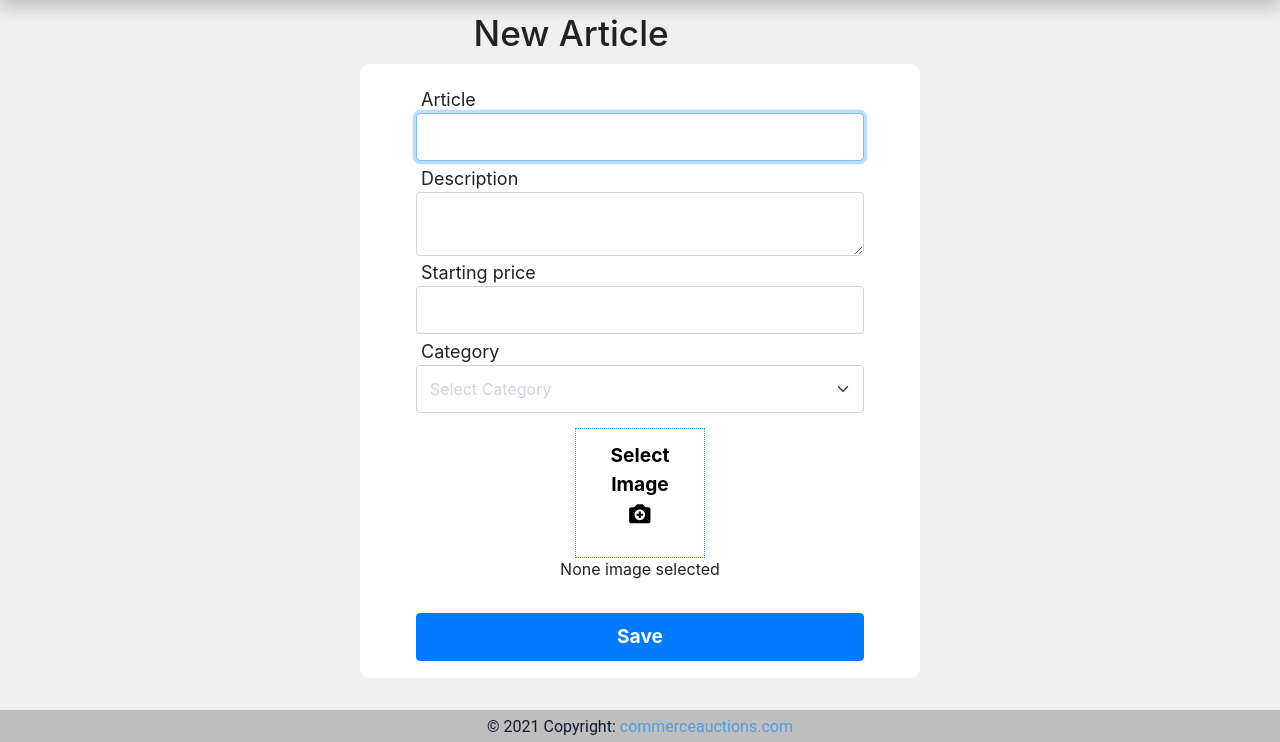
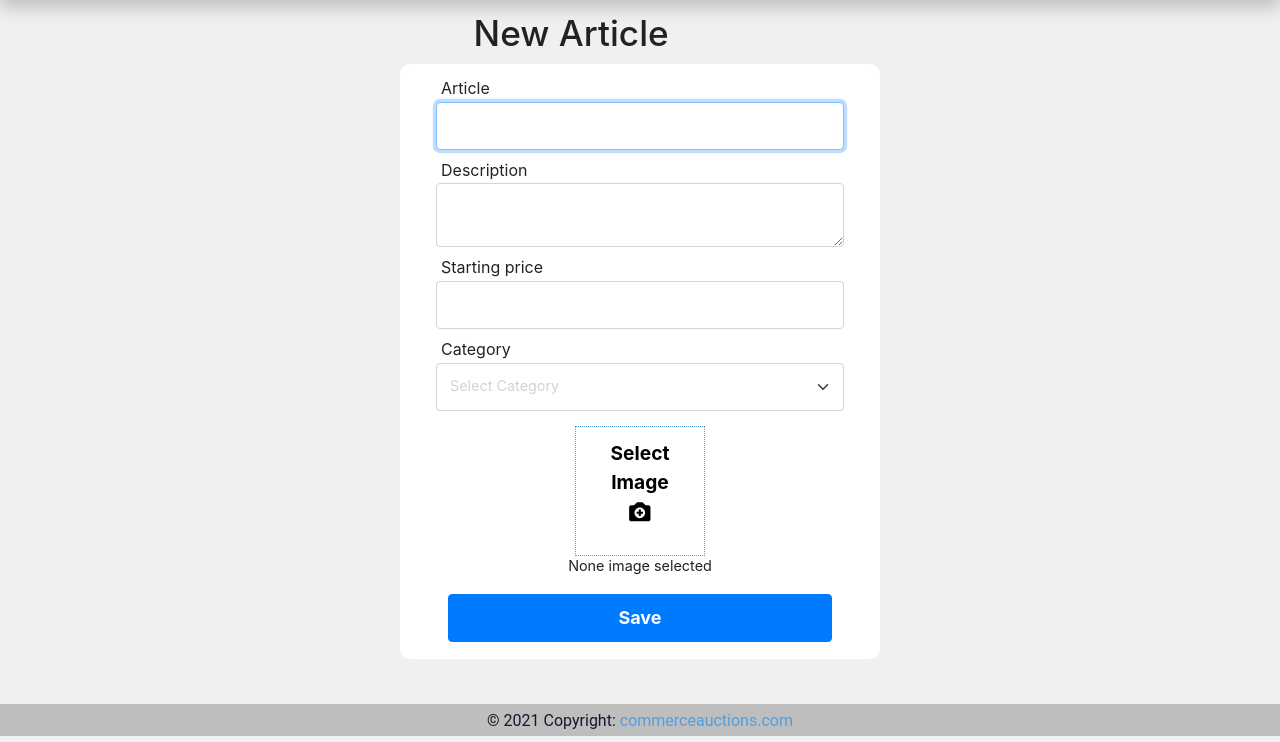
Before and after one commit to rodrigojmayer/AuctionsProject, a Django app: page /create_listing/ in a window 1280 px wide. Shown: the part 64-806 px from the top of the page. Run offline with Django 3.2, Linux system fonts and the light colour scheme; data comes from the database, SQL or seed files in the repository; both versions use the stored data as it was after the commit; some libraries are stand-ins or nearby versions.

Commit message:
Fixing responsive create listing inputs

```diff
--- a/auctions/static/auctions/css/styles.css
+++ b/auctions/static/auctions/css/styles.css
@@ -274,6 +274,9 @@ html .show {
 .main .to-log-form-group .multiselect-dropdown span.placeholder {
   margin: 0.1rem;
 }
+.main .to-log-form-group span {
+  font-size: 0.75rem;
+}
 .main .to-log-form-group #glosaArchivos {
   display: block;
   margin: auto;
@@ -288,7 +291,8 @@ html .show {
 .main .btn {
   margin: 1rem 10%;
   width: 80%;
-  height: 3rem;
+  height: 2.25rem;
+  font-size: 0.875rem;
 }
 .main form a {
   display: block;
@@ -721,7 +725,7 @@ footer div {
     height: 52px;
   }
   #login, #register, #id_create_listing, #create_comment, #list_categories {
-    max-width: 35rem;
+    max-width: 30rem;
   }
   .sub {
     height: 4rem !important;
@@ -734,17 +738,26 @@ footer div {
     margin-bottom: 3rem;
   }
   .main .to-log-form-group {
-    width: 80%;
-    margin: 1rem auto;
+    width: 85%;
+    margin: 0.1rem auto;
   }
   .main .to-log-form-group > input, .main .to-log-form-group .multiselect-dropdown {
     height: 3rem;
   }
   .main .to-log-form-group label {
-    font-size: 1.125rem;
+    margin: 0.5rem 5px;
+    margin-bottom: 0.1rem;
+    font-size: 1rem;
   }
   .main .to-log-form-group .multiselect-dropdown span.placeholder {
     margin: 0.5rem;
+  }
+  .main .to-log-form-group span {
+    font-size: 0.9rem;
+  }
+  .main .btn {
+    height: 3rem;
+    font-size: 1.125rem;
   }
   .main .listing_auction {
     height: 10.563rem;
--- a/auctions/static/auctions/css/styles.scss
+++ b/auctions/static/auctions/css/styles.scss
@@ -343,7 +343,9 @@ html {
         }
         .multiselect-dropdown span.placeholder{
             margin: .1rem;
-
+        }
+        span{
+            font-size: .75rem;
         }
         #glosaArchivos{
             display: block;
@@ -360,7 +362,8 @@ html {
     .btn{
         margin: 1rem 10%;
         width: 80%;
-        height: 3rem;
+        height: 2.25rem;
+        font-size: .875rem;
     }
     form a{
         display:block ;
@@ -913,7 +916,7 @@ footer {
 
 
     #login, #register, #id_create_listing, #create_comment, #list_categories{
-        max-width: 35rem;
+        max-width: 30rem;
         // min-width: 25rem;
         // margin:auto;
 
@@ -935,21 +938,31 @@ footer {
         margin-bottom:3rem;
 
         .to-log-form-group{
-            width: 80%;
-            margin: 1rem auto ;
+            width: 85%;
+            margin: .1rem auto ;
             >input, .multiselect-dropdown{
                 // height: 3rem;
                 // margin:0;
                 height: 3rem;
             }
             label{
-                // margin: 3.5px 5px;
-                font-size: 1.125rem;
+                margin: .5rem 5px;
+                margin-bottom: .1rem;
+                font-size: 1rem;
             }
             .multiselect-dropdown span.placeholder{
                 margin: .5rem;
 
             }
+            span{
+                font-size: .9rem;
+            }
+        }
+        .btn{
+            // margin: 1rem 10%;
+            // width: 80%;
+            height: 3rem;
+            font-size: 1.125rem;
         }
         .listing_auction{
             // font-family: var(--font);
```
Also changed, not shown: db.sqlite3, 1 other file.
